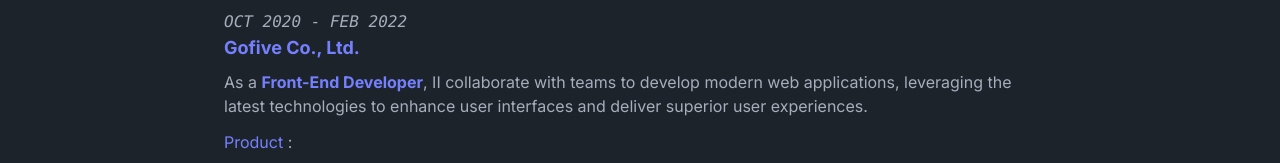
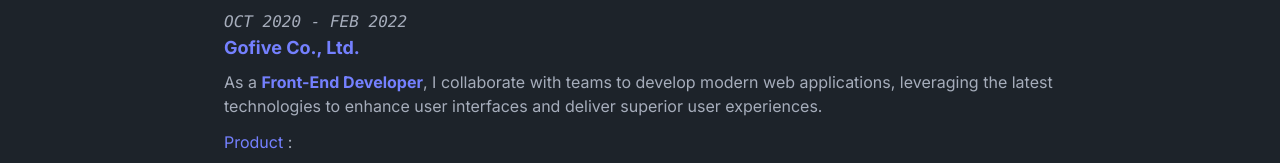
Before and after one commit to taete258/portfolio, a Next.js app: page /about-me in a window 1280 px wide. Shown: the part 462-625 px from the top of the page. Built offline with nearby package versions, Linux system fonts and the light colour scheme.

Commit message:
chore: improve work experience section

```diff
--- a/src/app/about-me/_components/work-experience-section.tsx
+++ b/src/app/about-me/_components/work-experience-section.tsx
@@ -1,6 +1,4 @@
 import React from "react";
-import { FaDotCircle } from "react-icons/fa";
-import { FaCircle, FaCircleDot } from "react-icons/fa6";
 
 type ExperiencesType = {
   date: string;
@@ -9,7 +7,6 @@
   description: string;
   tools: string;
   role: string;
-  position: "start" | "end";
   project: string[];
 };
 
@@ -19,7 +16,8 @@
     jobType: "Full Time",
     title: "Gofive Co., Ltd.",
     role: "Front-End Developer",
-    description: `II collaborate with teams to develop modern web applications, leveraging the latest technologies to enhance user interfaces and deliver superior user experiences.`,
+    description:
+      "I collaborate with teams to develop modern web applications, leveraging the latest technologies to enhance user interfaces and deliver superior user experiences.",
     project: [
       "Assets Tracking System (A system used to search, track and display details of various devices within the company's warehouse)",
       "Visitor Management (A system used to record the visit history of external individuals for business negotiations with the company)",
@@ -28,7 +26,6 @@
       "etaxGo (An electronic tax filing system that provides services for preparing, delivering, and storing data accurately according to the Revenue Department's criteria)",
     ],
     tools: "Angular ,React.js ,TypeScript ,Bootstrap ,Bitbucket ,Jira",
-    position: "start",
   },
   {
     date: "MAR 2022 - NOW",
@@ -40,7 +37,6 @@
     project: ["Super Resume", "Jobtopgun", "Jobtopgun Mobile Application"],
     tools:
       "Next.js ,React Native ,Tailwind CSS, TypeScript ,Postman ,Bitbucket ,Jira",
-    position: "end",
   },
 ];
 
@@ -50,7 +46,7 @@
       <h1 className="text-5xl font-bold">Work Experiences</h1>
       {experiences.map((exp, index) => (
         <div key={index} className="mb-4 sm:mb-0">
-          <div className={`timeline-${exp.position}  mb-10`}>
+          <div className={`mb-10`}>
             <p className="font-mono italic">{exp.date}</p>
             <div className="text-lg text-primary font-bold">{exp.title}</div>
 
```
